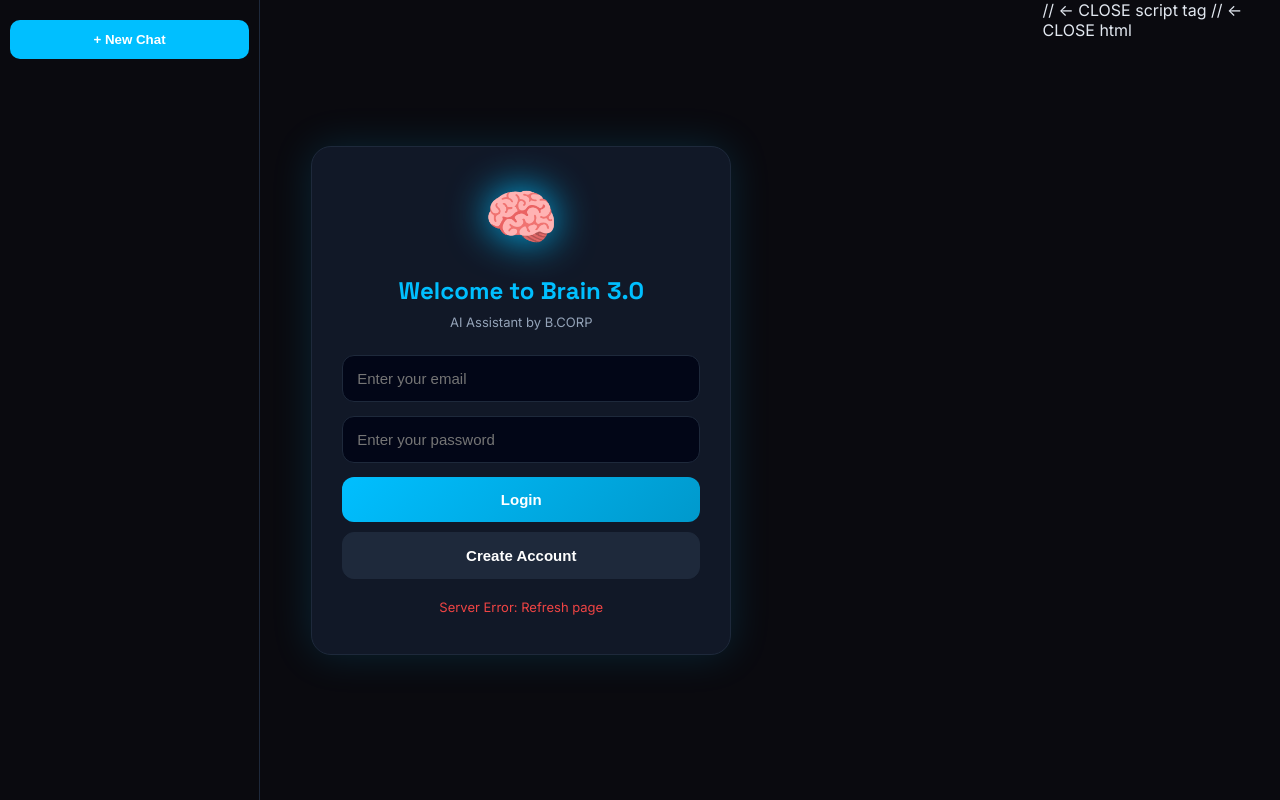
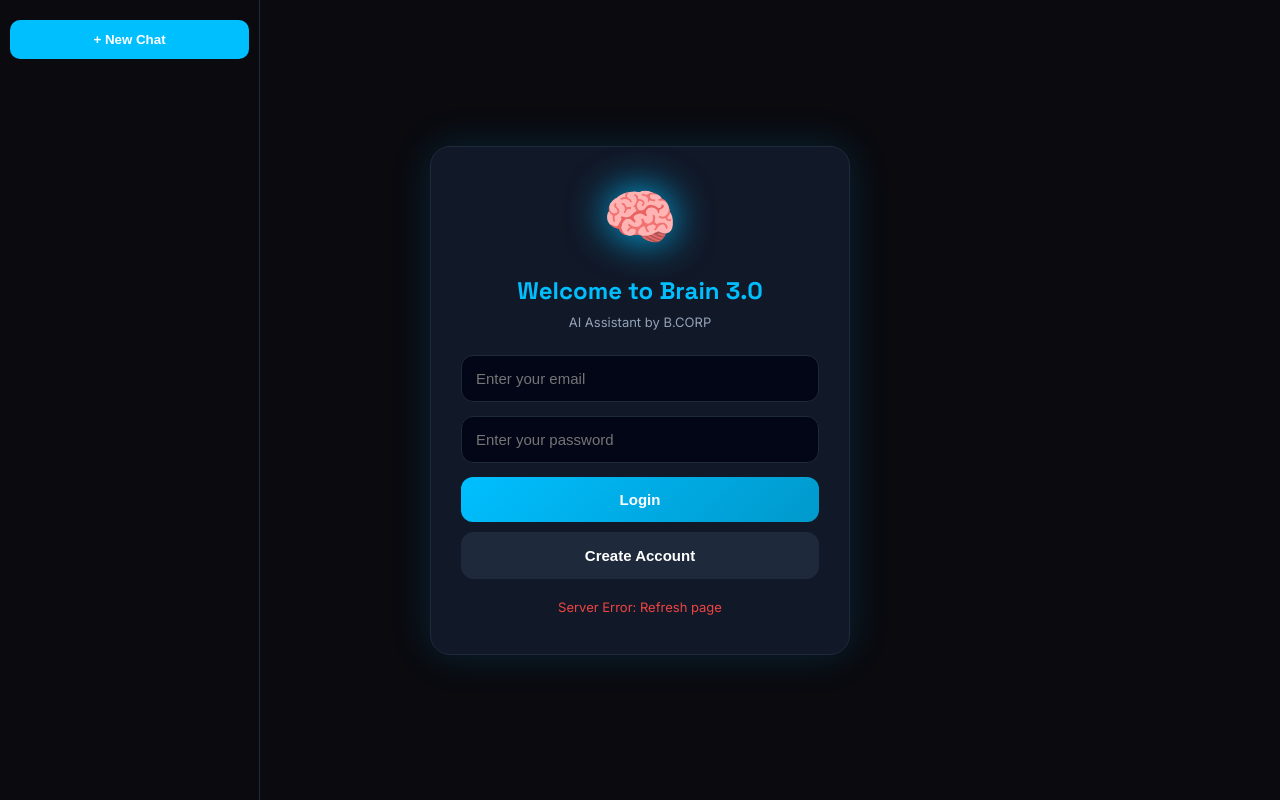
Before and after one commit to lagostotop/B.Corp-engineer-agent-, a Flask app: page / in a window 1280 px wide. Run offline with Flask 3, Linux system fonts and the light colour scheme; parts of the project's set-up code (start-up, migrations or seed data) failed here and were passed over; some libraries are stand-ins or nearby versions.

Commit message:
Update index.html

```diff
--- a/templates/index.html
+++ b/templates/index.html
@@ -339,9 +339,9 @@ What should we build today?`);
             document.getElementById('stopBtn').style.display = 'none';
             selectedFile = null;
         }
-    } // <- CLOSE sendMessage
+    }
 
     document.getElementById('userInput').addEventListener('keypress', e => { if (e.key === 'Enter' &&!e.shiftKey) { e.preventDefault(); sendMessage(); } });
-    </script> // <- CLOSE script tag
+    </script>
 </body>
-</html> // <- CLOSE html
+</html>
```
